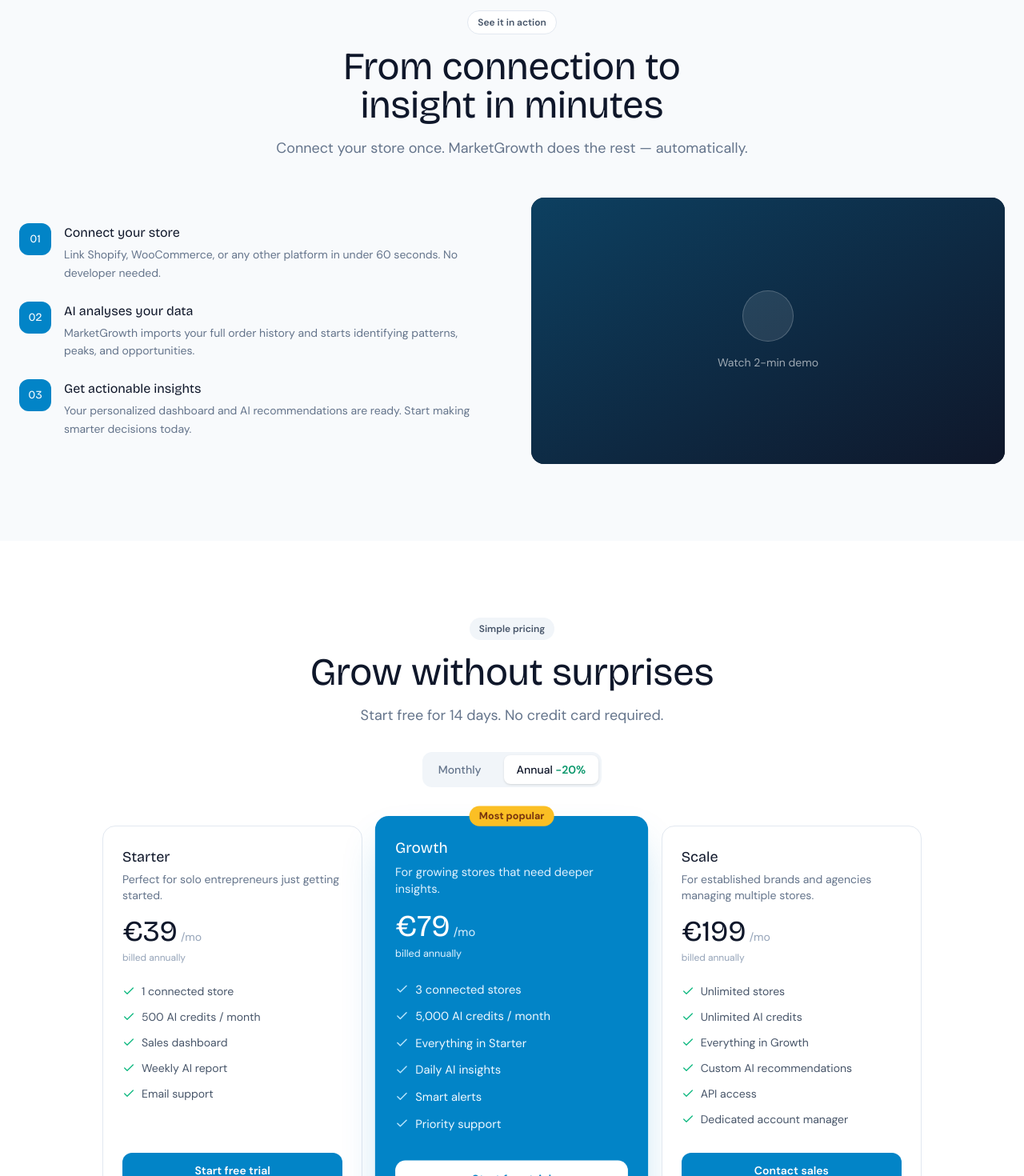
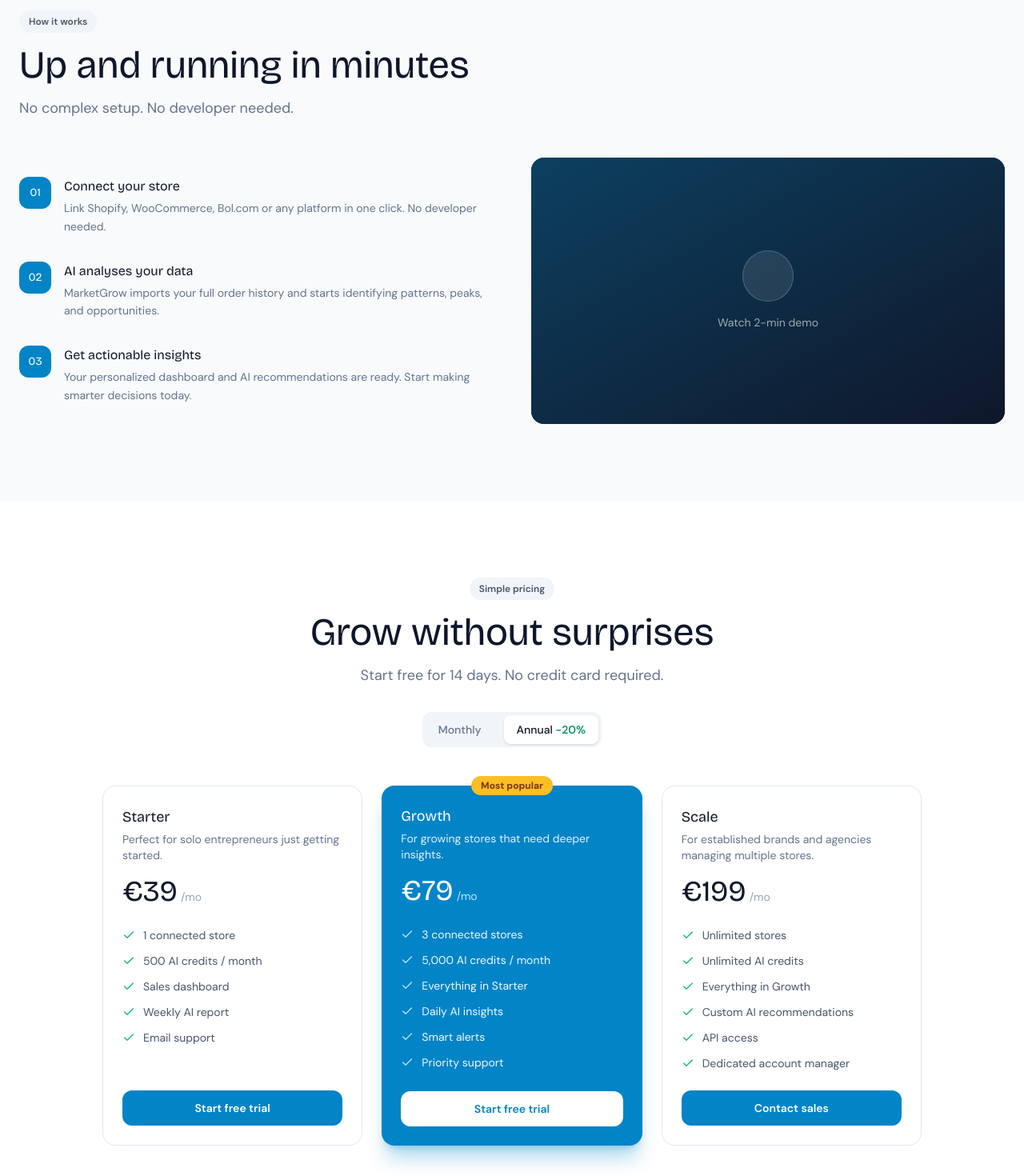
Before and after one commit to Julian0912608/marketgrowth-frontend, a Next.js app: page / in a window 1280 px wide. Shown: the part 2520-3990 px from the top of the page at 80% size. Built offline with nearby package versions, Linux system fonts and the light colour scheme.

Commit message:
Update sections.tsx

```diff
--- a/components/marketing/sections.tsx
+++ b/components/marketing/sections.tsx
@@ -1,31 +1,29 @@
 'use client';
+
 import { useState } from 'react';
 import Link from 'next/link';
-import { Check, ChevronDown, ArrowRight, Zap } from 'lucide-react';
+import { ArrowRight, Check, ChevronDown, Zap } from 'lucide-react';
 
-// ── Demo ─────────────────────────────────────────────────────
+// ── Demo ──────────────────────────────────────────────────────
 export function Demo() {
   return (
-    <section id="demo" className="py-24 bg-surface-50">
+    <section id="demo" className="py-24 bg-slate-50">
       <div className="max-w-7xl mx-auto px-6">
-        <div className="max-w-2xl mx-auto text-center mb-12">
-          <div className="inline-flex items-center gap-2 bg-white border border-slate-200 text-slate-600 text-xs font-semibold px-3 py-1.5 rounded-full mb-4">
-            See it in action
+        <div className="max-w-xl mb-12">
+          <div className="inline-flex items-center gap-2 bg-slate-100 text-slate-600 text-xs font-semibold px-3 py-1.5 rounded-full mb-4">
+            How it works
           </div>
-          <h2 className="font-display text-4xl sm:text-5xl font-800 text-slate-900 mb-4 text-balance">
-            From connection to insight in minutes
+          <h2 className="font-display text-4xl sm:text-5xl font-800 text-slate-900 mb-4">
+            Up and running in minutes
           </h2>
-          <p className="text-slate-500 text-lg">
-            Connect your store once. MarketGrowth does the rest — automatically.
-          </p>
+          <p className="text-slate-500 text-lg">No complex setup. No developer needed.</p>
         </div>
 
         <div className="grid lg:grid-cols-2 gap-12 items-center">
-          {/* Steps */}
-          <div className="space-y-6">
+          <div className="space-y-8">
             {[
-              { step: '01', title: 'Connect your store', desc: 'Link Shopify, WooCommerce, or any other platform in under 60 seconds. No developer needed.' },
-              { step: '02', title: 'AI analyses your data', desc: 'MarketGrowth imports your full order history and starts identifying patterns, peaks, and opportunities.' },
+              { step: '01', title: 'Connect your store', desc: 'Link Shopify, WooCommerce, Bol.com or any platform in one click. No developer needed.' },
+              { step: '02', title: 'AI analyses your data', desc: 'MarketGrow imports your full order history and starts identifying patterns, peaks, and opportunities.' },
               { step: '03', title: 'Get actionable insights', desc: 'Your personalized dashboard and AI recommendations are ready. Start making smarter decisions today.' },
             ].map(s => (
               <div key={s.step} className="flex gap-4">
@@ -40,7 +38,6 @@ export function Demo() {
             ))}
           </div>
 
-          {/* Video placeholder */}
           <div className="relative bg-slate-900 rounded-2xl overflow-hidden aspect-video flex items-center justify-center">
             <div className="absolute inset-0 bg-gradient-to-br from-brand-900/80 to-slate-900" />
             <div className="relative text-center">
@@ -113,7 +110,6 @@ export function Pricing() {
   return (
     <section id="pricing" className="py-24 bg-white">
       <div className="max-w-7xl mx-auto px-6">
-
         <div className="max-w-2xl mx-auto text-center mb-12">
           <div className="inline-flex items-center gap-2 bg-slate-100 text-slate-600 text-xs font-semibold px-3 py-1.5 rounded-full mb-4">
             Simple pricing
@@ -121,11 +117,8 @@ export function Pricing() {
           <h2 className="font-display text-4xl sm:text-5xl font-800 text-slate-900 mb-4">
             Grow without surprises
           </h2>
-          <p className="text-slate-500 text-lg mb-8">
-            Start free for 14 days. No credit card required.
-          </p>
+          <p className="text-slate-500 text-lg mb-8">Start free for 14 days. No credit card required.</p>
 
-          {/* Annual toggle */}
           <div className="inline-flex items-center gap-3 bg-slate-100 rounded-xl p-1">
             <button
               onClick={() => setAnnual(false)}
@@ -150,7 +143,7 @@ export function Pricing() {
                 key={plan.slug}
                 className={`relative rounded-2xl p-6 flex flex-col ${
                   plan.popular
-                    ? 'bg-brand-600 text-white shadow-2xl shadow-brand-600/30 scale-105'
+                    ? 'bg-brand-600 text-white shadow-xl shadow-brand-600/30'
                     : 'bg-white border border-slate-200'
                 }`}
               >
@@ -159,27 +152,23 @@ export function Pricing() {
                     Most popular
                   </div>
                 )}
-
                 <div className="mb-6">
                   <h3 className={`font-display font-700 text-lg mb-1 ${plan.popular ? 'text-white' : 'text-slate-900'}`}>
                     {plan.name}
                   </h3>
-                  <p className={`text-sm mb-4 ${plan.popular ? 'text-brand-100' : 'text-slate-500'}`}>
-                    {plan.desc}
-                  </p>
-                  <div className="flex items-end gap-1">
+                  <p className={`text-sm mb-4 ${plan.popular ? 'text-brand-100' : 'text-slate-500'}`}>{plan.desc}</p>
+                  <div className="flex items-baseline gap-1">
                     <span className={`font-display text-4xl font-800 ${plan.popular ? 'text-white' : 'text-slate-900'}`}>
                       €{price}
                     </span>
-                    <span className={`text-sm pb-1 ${plan.popular ? 'text-brand-100' : 'text-slate-400'}`}>/mo</span>
+                    <span className={`text-sm ${plan.popular ? 'text-brand-200' : 'text-slate-400'}`}>/mo</span>
                   </div>
-                  {annual && <p className={`text-xs mt-1 ${plan.popular ? 'text-brand-100' : 'text-slate-400'}`}>billed annually</p>}
                 </div>
 
-                <ul className="space-y-3 mb-8 flex-1">
+                <ul className="space-y-3 flex-1 mb-6">
                   {plan.features.map(f => (
-                    <li key={f} className="flex items-start gap-2 text-sm">
-                      <Check className={`w-4 h-4 mt-0.5 flex-shrink-0 ${plan.popular ? 'text-brand-200' : 'text-emerald-500'}`} />
+                    <li key={f} className="flex items-center gap-2.5 text-sm">
+                      <Check className={`w-4 h-4 flex-shrink-0 ${plan.popular ? 'text-brand-200' : 'text-emerald-500'}`} />
                       <span className={plan.popular ? 'text-brand-50' : 'text-slate-600'}>{f}</span>
                     </li>
                   ))}
@@ -209,7 +198,7 @@ const testimonials = [
   {
     name:    'Sarah van den Berg',
     role:    'Founder, Bloom & Co',
-    content: 'MarketGrowth changed how I run my store. I used to spend hours in spreadsheets. Now I check my dashboard for 5 minutes and know exactly what to focus on.',
+    content: 'MarketGrow changed how I run my store. I used to spend hours in spreadsheets. Now I check my dashboard for 5 minutes and know exactly what to focus on.',
     avatar:  'SB',
     color:   'bg-rose-100 text-rose-700',
   },
@@ -263,12 +252,12 @@ export function Testimonials() {
 
 // ── FAQ ───────────────────────────────────────────────────────
 const faqs = [
-  { q: 'Which platforms does MarketGrowth support?',         a: 'We support Shopify, WooCommerce, Lightspeed, Magento, and more. New integrations are added regularly.' },
-  { q: 'Is my data secure?',                                 a: 'Yes. All data is encrypted in transit and at rest. Each account is fully isolated — no data is ever shared between customers.' },
-  { q: 'Can I cancel my subscription at any time?',          a: 'Absolutely. Cancel anytime from your account settings. If you cancel, you keep access until the end of your billing period.' },
-  { q: 'What are AI credits?',                               a: 'AI credits power features like insight generation, recommendations, and automated reports. Unused credits do not roll over.' },
-  { q: 'Do you offer a free trial?',                         a: 'Yes — all plans include a 14-day free trial. No credit card required to start.' },
-  { q: 'What happens if I exceed my AI credit limit?',       a: "Your dashboard continues to work normally. AI-powered features pause until the next billing cycle — we'll notify you before that happens." },
+  { q: 'Which platforms does MarketGrow support?',      a: 'We support Shopify, WooCommerce, Amazon, Bol.com, Meta Ads, Google Ads, Etsy and more. New integrations are added regularly.' },
+  { q: 'Is my data secure?',                            a: 'Yes. All data is encrypted in transit and at rest. Each account is fully isolated — no data is ever shared between customers.' },
+  { q: 'Can I cancel my subscription at any time?',     a: 'Absolutely. Cancel anytime from your account settings. If you cancel, you keep access until the end of your billing period.' },
+  { q: 'What are AI credits?',                          a: 'AI credits power features like insight generation, recommendations, and automated reports. Unused credits do not roll over.' },
+  { q: 'Do you offer a free trial?',                    a: 'Yes — all plans include a 14-day free trial. No credit card required to start.' },
+  { q: 'What happens if I exceed my AI credit limit?',  a: "Your dashboard continues to work normally. AI-powered features pause until the next billing cycle — we'll notify you before that happens." },
 ];
 
 export function FAQ() {
@@ -281,15 +270,15 @@ export function FAQ() {
           <h2 className="font-display text-4xl sm:text-5xl font-800 text-slate-900 mb-4">
             Frequently asked questions
           </h2>
-          <p className="text-slate-500 text-lg">Still have questions? <a href="mailto:hello@marketgrowth.io" className="text-brand-600 hover:underline">We're here to help.</a></p>
+          <p className="text-slate-500 text-lg">
+            Still have questions?{' '}
+            <a href="mailto:hello@marketgrow.ai" className="text-brand-600 hover:underline">We're here to help.</a>
+          </p>
         </div>
 
         <div className="space-y-2">
           {faqs.map((faq, i) => (
-            <div
-              key={i}
-              className="border border-slate-100 rounded-xl overflow-hidden"
-            >
+            <div key={i} className="border border-slate-100 rounded-xl overflow-hidden">
               <button
                 className="w-full flex items-center justify-between px-5 py-4 text-left hover:bg-slate-50 transition-colors"
                 onClick={() => setOpen(open === i ? null : i)}
@@ -319,7 +308,7 @@ export function CTA() {
           Ready to grow smarter?
         </h2>
         <p className="text-brand-100 text-lg mb-10">
-          Join 2,400+ store owners already using MarketGrowth to make better decisions every day.
+          Join 2,400+ store owners already using MarketGrow to make better decisions every day.
         </p>
         <div className="flex flex-col sm:flex-row items-center justify-center gap-4">
           <Link
@@ -347,7 +336,7 @@ export function Footer() {
               <div className="w-7 h-7 rounded-lg bg-brand-600 flex items-center justify-center">
                 <Zap className="w-3.5 h-3.5 text-white" fill="white" />
               </div>
-              MarketGrowth
+              MarketGrow
             </div>
             <p className="text-sm leading-relaxed">AI-powered ecommerce intelligence for entrepreneurs who want to grow.</p>
           </div>
@@ -369,7 +358,7 @@ export function Footer() {
         </div>
 
         <div className="border-t border-slate-800 pt-8 flex flex-col sm:flex-row items-center justify-between gap-4 text-xs">
-          <p>© {new Date().getFullYear()} MarketGrowth. All rights reserved.</p>
+          <p>© {new Date().getFullYear()} MarketGrow. All rights reserved.</p>
           <p>Made for ecommerce entrepreneurs 🚀</p>
         </div>
       </div>
```
